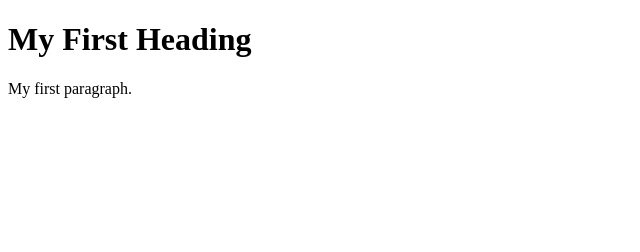
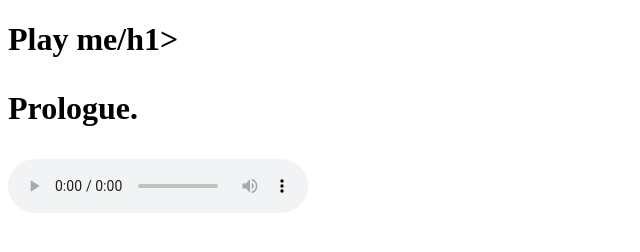
Before and after one commit to jtao1/The-Story, a plain HTML site: page index.html in a window 1280 px wide. Shown: the whole page, without its empty margins (0-640 px from the left). Drawn offline with Linux system fonts and the light colour scheme.

Commit message:
Update index.html

```diff
--- a/index.html
+++ b/index.html
@@ -5,8 +5,12 @@
 </head>
 <body>
 
-<h1>My First Heading</h1>
-<p>My first paragraph.</p>
-
+<h1>Play me/h1>
+<p>Prologue.</p>
+<audio controls>
+  <source src="horse.ogg" type="audio/ogg">
+  <source src="horse.mp3" type="audio/mpeg">
+Your browser does not support the audio element.
+</audio>
 </body>
 </html>
```
